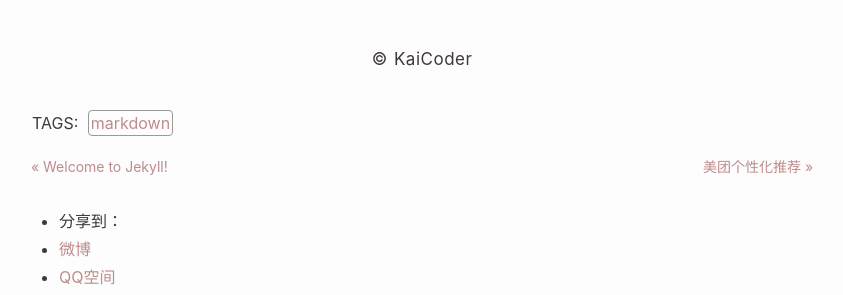
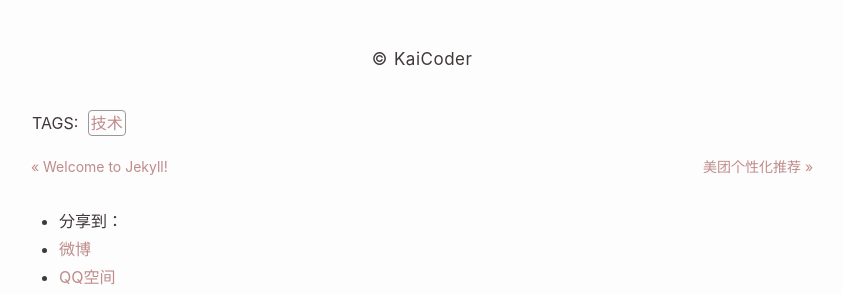
Before and after one commit to KaiCoder/KaiCoder.github.io, a Jekyll site: the page built from _posts/2016-8-24-markdown_demo.md, in a window 1280 px wide and 900 px high, scrolled down 7169 px. Shown: the part 557-852 px from the top of the window, without its empty margins (218-1061 px from the left). Built offline with Jekyll 4.4.1, drawn with Linux system fonts in a browser that asks for light colours; nearby versions of some CDN libraries; emoji names are drawn with the system emoji font; comment, search, counter and statistics services are not loaded.

Commit message:
Update 2016-8-24-markdown_demo.md

```diff
--- a/_posts/2016-8-24-markdown_demo.md
+++ b/_posts/2016-8-24-markdown_demo.md
@@ -1,7 +1,7 @@
 ---
 layout: post
 title: Java后台开发技能栈
-categories: markdown
+categories: 技术
 date: 2017-01-04 12:38:11
 pid: 20160824-123811
 # you can override the settings in _config.yml here !!
```
